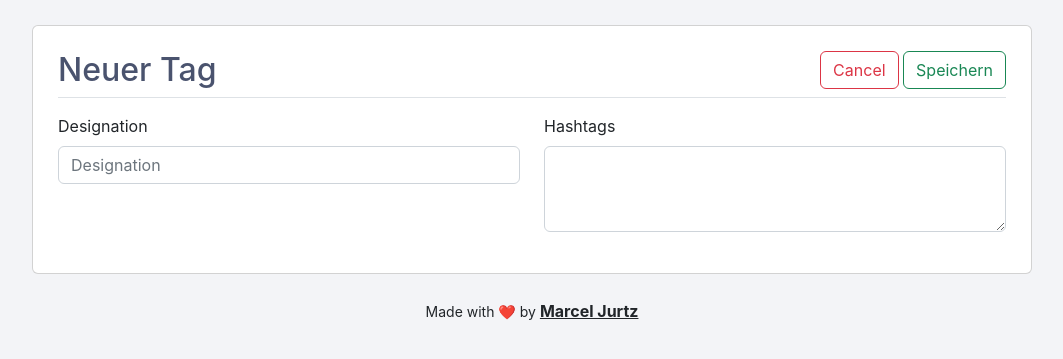
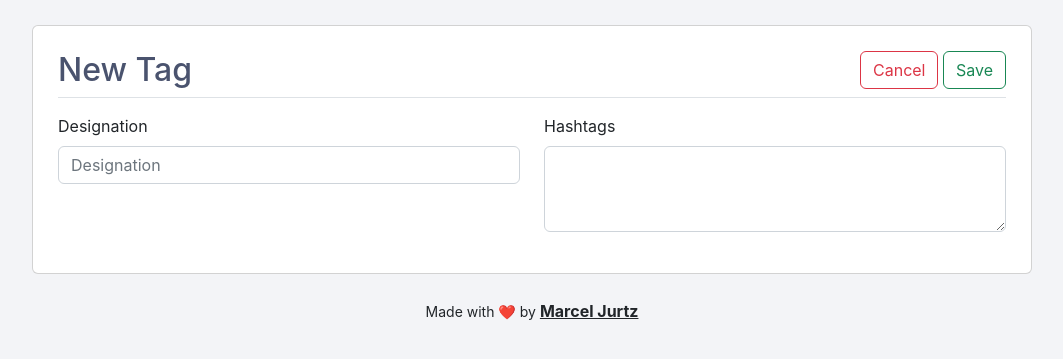
Before and after one commit to MarcelJurtz/WOD-Manager, a PHP site: page /admin/edit/tag.php in a window 1280 px wide. Shown: the part 60-419 px from the top of the page, without its empty margins (108-1171 px from the left). Run offline with PHP 8.4, Linux system fonts and the light colour scheme; a user stored in the database is signed in; data comes from the database, SQL or seed files in the repository; both versions use the stored data as it was after the commit.

Commit message:
Fix translation issues

```diff
--- a/admin/config.php
+++ b/admin/config.php
@@ -12,8 +12,4 @@
     define('DB_NAME', 'wods');
 
     define('ROOT_FOLDER', 'workouts');
-
-    // PROD
-
-    // define('ROOT_FOLDER', 'api');
 ?>
--- a/admin/edit/equipment.php
+++ b/admin/edit/equipment.php
@@ -37,7 +37,7 @@ $stmt->close();
                 <div class="row">
                     <div class="col-12">
                         <div class="d-flex justify-content-between border-bottom mb-3">
-                            <h2><?= isset($displayname) ? $displayname : "Neues Equipment" ?></h2>
+                            <h2><?= isset($displayname) ? $displayname : "New Equipment" ?></h2>
                             <div>
                                 <a class="btn btn-outline-danger" href="./../index.php">Cancel</a>
                                 <input class="btn btn-outline-success" type="submit" value="Save">
--- a/admin/edit/tag.php
+++ b/admin/edit/tag.php
@@ -35,10 +35,10 @@ $stmt->close();
                 <div class="row">
                     <div class="col-12">
                         <div class="d-flex justify-content-between border-bottom mb-3">
-                            <h2><?= isset($designation) ? $designation : "Neuer Tag" ?></h2>
+                            <h2><?= isset($designation) ? $designation : "New Tag" ?></h2>
                             <div>
                                 <a class="btn btn-outline-danger" href="./../index.php">Cancel</a>
-                                <input class="btn btn-outline-success" type="submit" value="Speichern">
+                                <input class="btn btn-outline-success" type="submit" value="Save">
                             </div>
                         </div>
                     </div>
--- a/admin/edit/wod.php
+++ b/admin/edit/wod.php
@@ -86,7 +86,7 @@ $stmt->close();
                 <div class="row">
                     <div class="col-12">
                         <div class="d-flex justify-content-between border-bottom mb-3">
-                            <h2><?= isset($designation) ? $designation : "Neues Workout" ?></h2>
+                            <h2><?= isset($designation) ? $designation : "New Workout" ?></h2>
                             <div>
                                 <a class="btn btn-outline-danger" href="./../index.php">Cancel</a>
                                 <input class="btn btn-outline-success" type="submit" value="Save">
--- a/admin/imgen.php
+++ b/admin/imgen.php
@@ -1,6 +1,3 @@
-<!DOCTYPE html>
-<html>
-
 <?php
 
 session_start();
@@ -89,6 +86,9 @@ function linebreak($text) {
 
 ?>
 
+<!DOCTYPE html>
+<html>
+
 <?php include('./shared/head.inc.php') ?>
 
 <body class="loggedin">
--- a/admin/shared/authenticate.php
+++ b/admin/shared/authenticate.php
@@ -5,6 +5,7 @@ require_once('db.php');
 $con = getConnection();
 
 if ( !isset($_POST['username'], $_POST['password']) ) {
+    logLogin($con, 0);
 	exit('Please fill both the username and password fields!');
 }
 
```
Also changed, not shown: install.sql (+5 -5 lines).
